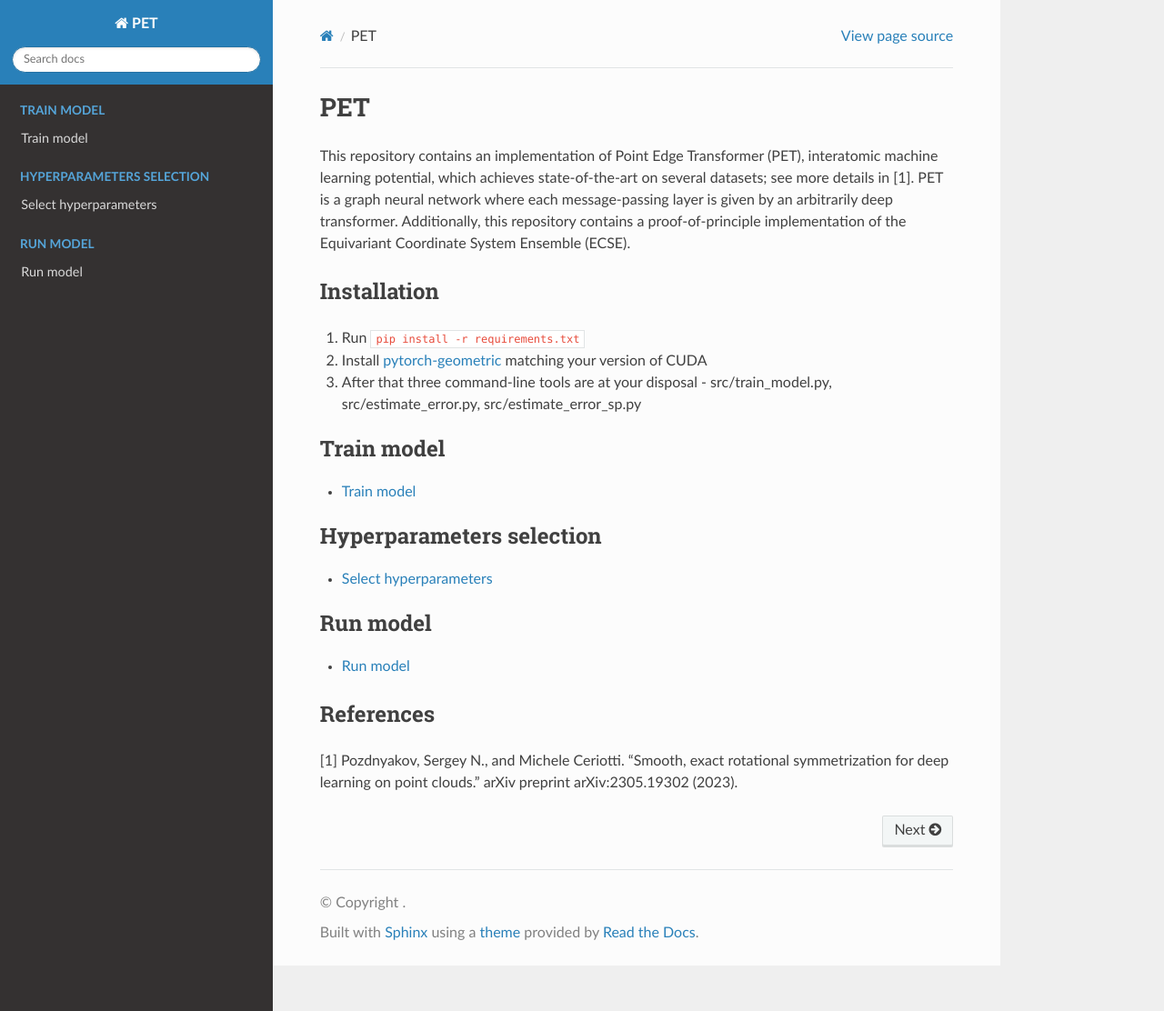
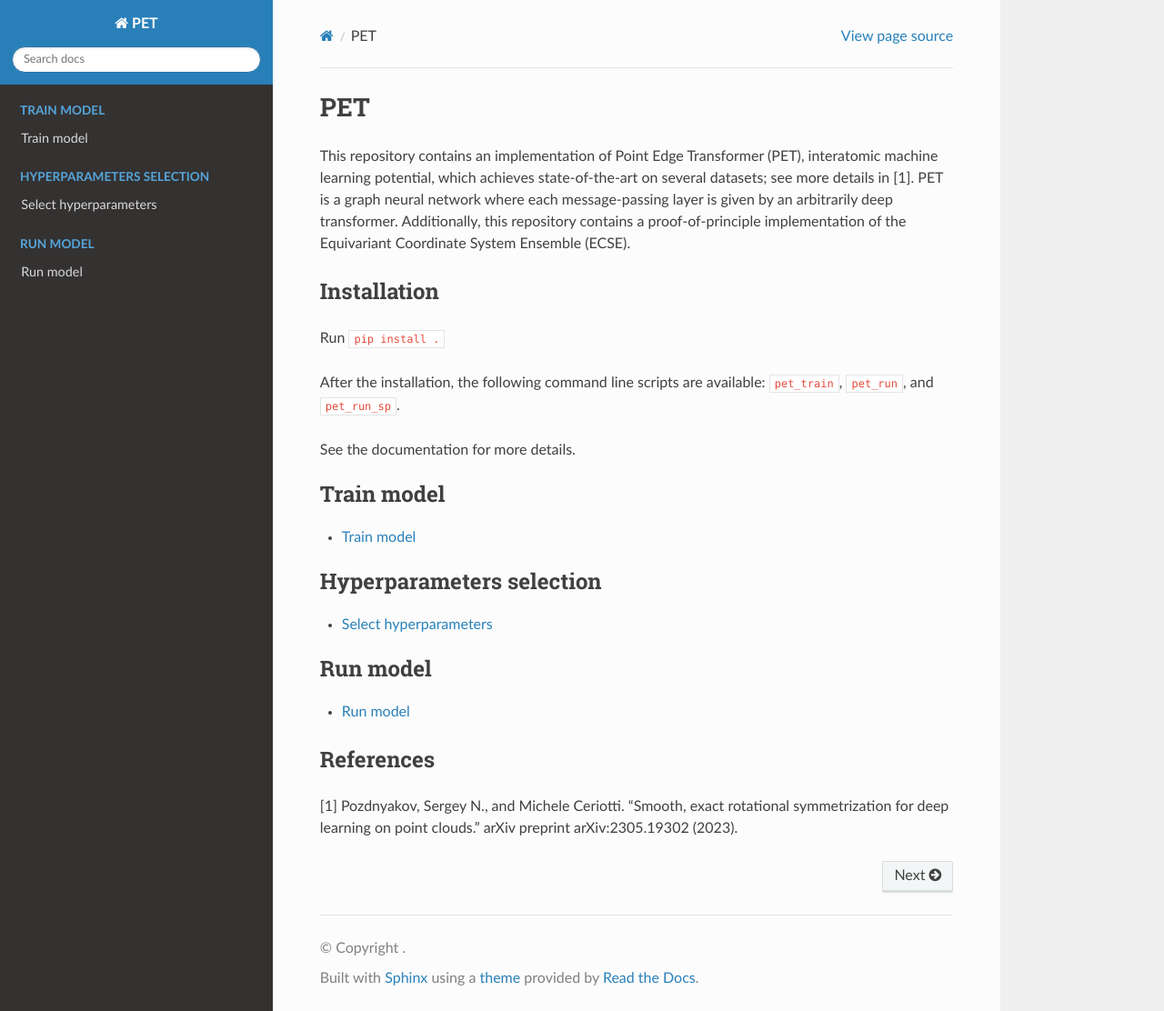
Before and after one commit to spozdn/pet, a Sphinx documentation site: the page built from docs/index.rst, in a window 1280 px wide and 1112 px high. Shown: the whole window at 91% size. Built offline with Sphinx 7.4.7 and the Read the Docs theme 2.0.0, drawn with Linux system fonts in a browser that asks for light colours.

Commit message:
updating docs

```diff
--- a/README.rst
+++ b/README.rst
@@ -12,9 +12,12 @@ This repository contains an implementation of Point Edge Transformer (PET), inte
 Installation
 ++++++++++++
 
-1. Run :bash:`pip install -r requirements.txt`
-2. Install `pytorch-geometric <https://pytorch-geometric.readthedocs.io/en/latest/install/installation.html>`_ matching your version of CUDA
-3. After that three command-line tools are at your disposal - src/train_model.py, src/estimate_error.py, src/estimate_error_sp.py
+Run :bash:`pip install .`
+
+After the installation, the following command line scripts are available: :bash:`pet_train`, :bash:`pet_run`, and
+:bash:`pet_run_sp`.
+
+See the documentation for more details.
 
 .. inclusion-marker-preambule-end-first
 
--- a/docs/run_model.rst
+++ b/docs/run_model.rst
@@ -1,10 +1,10 @@
 Run model
 =========
 
-The script src/estimate_error.py can be used to run fitted PET models on the new (test) structures. The usage is the following:
+After the installation, the command line script :bash:`pet_run` is available, and can be used to run fitted PET models on the new (test) structures. The usage is the following:
 
 .. code-block:: bash
 
-    $ python3 estimate_error.py <structures_path> <path_to_calc_folder> <checkpoint> <n_aug> <default_hypers_path> <batch_size> --path_save_predictions=<your_path>
+    $ pet_run <structures_path> <path_to_calc_folder> <checkpoint> <n_aug> <default_hypers_path> <batch_size> --path_save_predictions=<your_path>
 
 Structures should be formatted in the same way as training and validation ones, as discussed in the "train model" section. The Calc folder is a path to a folder with checkpoints which is created by the "train_model.py" script. <checkpoint> refers to a specific checkpoint to be used. PET saves several checkpoints, such as the one with the best MAE in energies on validation or the best RMSE in forces on validation, which can happen on distinct epochs. Run :code:`python3 estimate_error.py --help` to see the full list. <n_aug> is a number of rotational augmentations during inference. Finally, one can optionally specify the path where predicted energies and forces are to be saved as numpy (.npy) arrays.
--- a/docs/train_model.rst
+++ b/docs/train_model.rst
@@ -1,11 +1,11 @@
 Train model
 ===========
 
-The script src/train_model.py can be used to fit PET models. The usage is the following:
+After the installation, the command line script :bash:`pet_train` is available, and can be used to fit PET models. The usage is the following:
 
 .. code-block:: bash
 
-   $ python3 train_model.py <train_structures_path>  <val_structures_path> <provided_hypers_path> <default_hypers_path> <name_of_calculation>
+   $ pet_train <train_structures_path>  <val_structures_path> <provided_hypers_path> <default_hypers_path> <name_of_calculation>
 
 
 Here :code:`<train_structures_path>` and :code:`<val_structures_path>` are paths to training and validation datasets. Both datasets should be contained in the xyz files readable by the `Atomic Simulation Environment package <https://wiki.fysik.dtu.dk/ase/ase/io/io.html#ase.io.read>`_. Energies should be stored in the :code:`.info` field of the corresponding `Atoms object <https://wiki.fysik.dtu.dk/ase/ase/atoms.html>`_ by the key :code:`energy`. Forces should be stored in the :code:`.arrays` field by the key :code:`forces`. In other words, they should be accessible as:
```
Also changed, not shown: setup.py (+5 -5 lines).
